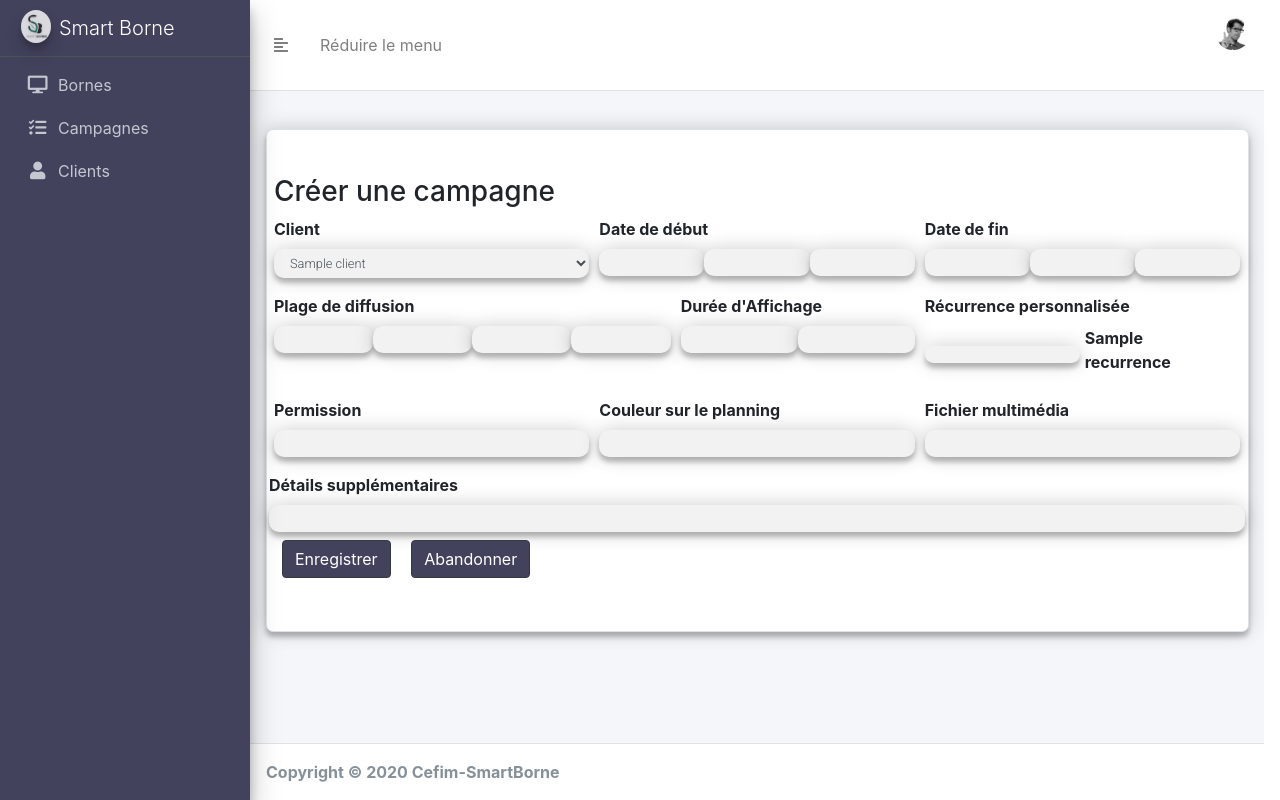
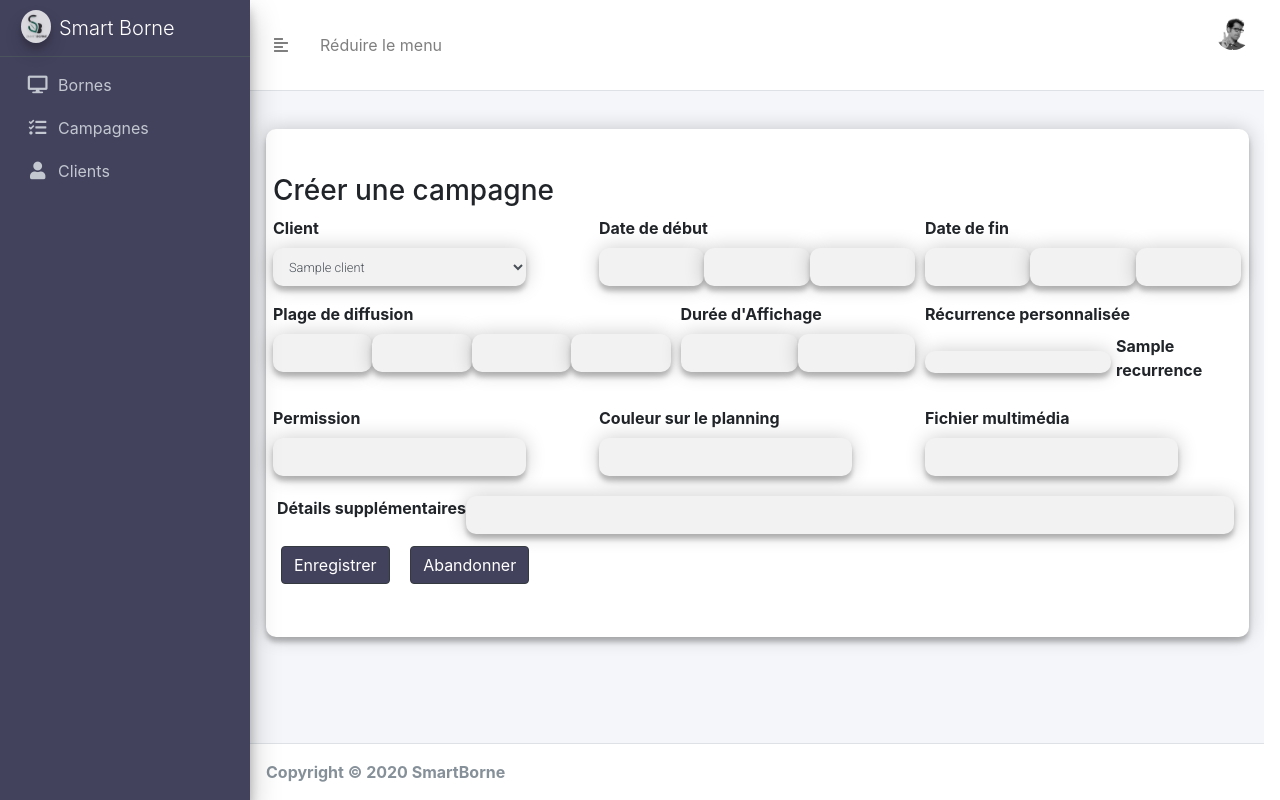
Before and after one commit to sophiecola/smartBorne, a Symfony app: template templates/campagne/new.html.twig in a window 1280 px wide. Run offline with Twig, Linux system fonts and the light colour scheme; the template is opened without the code that fills it: most values are stand-ins (such as "Sample title", 1, 10 or a date in 2020); form fields are guessed from the names that the template uses; some libraries are stand-ins or nearby versions.

Commit message:
form-create borne

```diff
--- a/public/css/style.css
+++ b/public/css/style.css
@@ -35,13 +35,13 @@
     padding: 45px;
     text-align: left;
     box-shadow: 0 0 20px 0 rgba(0, 0, 0, 0.2), 0 5px 5px 0 rgba(0, 0, 0, 0.24);
-    border-radius: 7px;
+    border-radius: 10px;
   }
    .form-create select, .form-create input{
     font-family: "Roboto", sans-serif;
     background: #f2f2f2;
-    /* width: 80%; */
-    height: 50%;
+    width: 80%;
+    /* height: 50%; */
     border: 0;
     border-radius: 10px;
     font-size: 80%;
--- a/templates/base.html.twig
+++ b/templates/base.html.twig
@@ -138,7 +138,7 @@
 
         </div>
         <!-- Default to the left -->
-        <strong>Copyright &copy; 2020 <span>Cefim-SmartBorne</span></strong>
+        <strong>Copyright &copy; 2020 <span>SmartBorne</span></strong>
     </footer>
 </div>
 <!-- ./wrapper -->
--- a/templates/campagne/new.html.twig
+++ b/templates/campagne/new.html.twig
@@ -85,11 +85,8 @@
                         #}
 
 
-                        {{ dump() }}
 
-
-
-<div class="container border form-create">
+<div class="container  form-create">
     <h3>Créer une campagne</h3>
     {{ form_start(form) }}
                 <div class="form-row ">
@@ -183,7 +180,7 @@
                     </div>
 
                 </div>
-                <div class="form-row">
+                <div class="form-row m-1">
                         {{ form_label(form.details, 'Détails supplémentaires') }}
                         {{ form_widget(form.details) }}
                 </div>
--- a/templates/user/index.html.twig
+++ b/templates/user/index.html.twig
@@ -8,7 +8,7 @@
     <h1>Gérer les utilisateurs</h1>
 
 
-<a class="btn btn-outline-light custom-color" data-toggle="collapse" href="#collapseForm" role="button" aria-expanded="false" aria-controls="collapseExample">Créer un utilisateur</a>
+<a class="btn btn-dark custom-color" data-toggle="collapse" href="#collapseForm" role="button" aria-expanded="false" aria-controls="collapseExample">Créer un utilisateur</a>
 <div class="collapse" id="collapseForm">
     <div class="container my-3 form-create">
 
```
Also changed, not shown: templates/borne/index.html.twig (+22 -2 lines).
